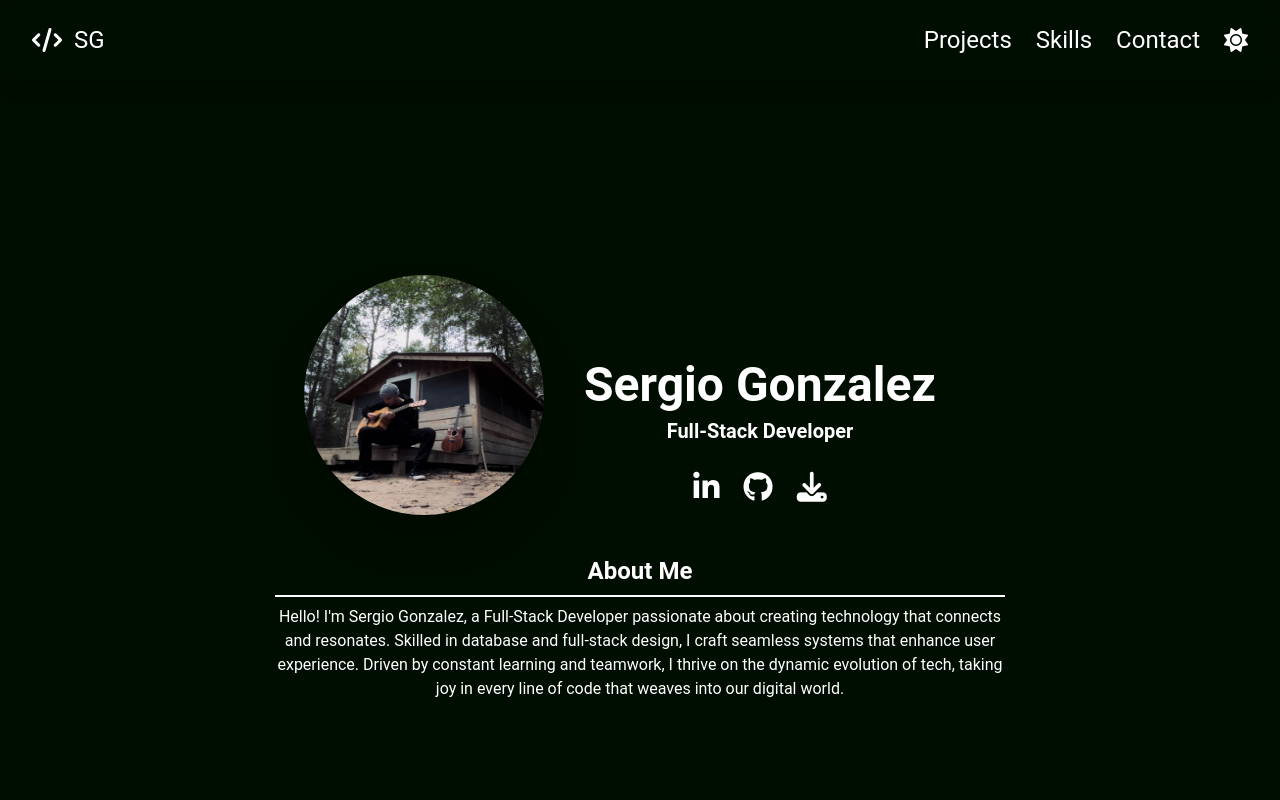
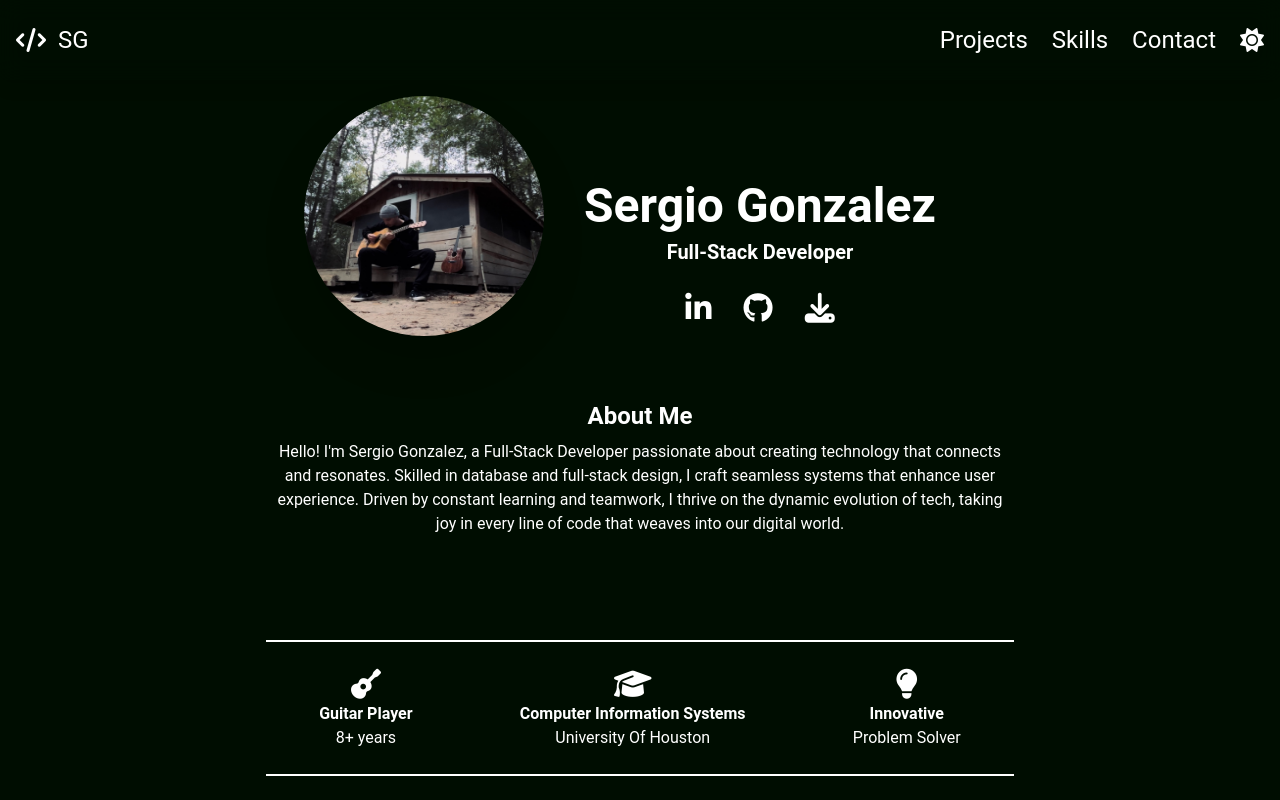
Before and after one commit to sergiogonzalezyes/Portfolio-Vue-Tailwind, a Vue app: page / in a window 1280 px wide. Shown: the top 800 px of the page. Built offline with nearby package versions, Linux system fonts and the light colour scheme.

Commit message:
added small snippets of more info about myself with some icons for context

```diff
--- a/src/components/Home.vue
+++ b/src/components/Home.vue
@@ -9,7 +9,7 @@
                 <h2 class="text-3xl font-bold text-center mt-2 xs:text-xl">Full-Stack Developer</h2>
 
                 <!-- Social Media Links Icon buttons -->
-                <div class="flex justify-center items-center gap-6 mt-6">
+                <div class="flex justify-center items-center gap-8 mt-6">
                     <button aria-label="LinkedIn" class="transition duration-300 ease-in-out hover:scale-[1.3]">
                         <a href="https://www.linkedin.com/in/sergio-gonzalez-garcia-b5082a264/" target="_blank">
                             <i class="fa-brands fa-linkedin-in text-3xl cursor-pointer"></i>
@@ -30,15 +30,45 @@
         </div>
 
 
-        <div class="flex flex-col justify-center items-center mt-6 lg:w-3/5">
+        <div class="flex flex-col justify-center items-center my-12 lg:w-3/5">
             <h5 class="text-2xl font-bold">About Me</h5>
             <!-- line break -->
-            <div class="w-full h-0.5 bg-white mt-2 mb-2"></div>
-            <p class="text-center">Hello! I'm Sergio Gonzalez, a Full-Stack Developer passionate about creating technology that connects and resonates.
+            <!-- <div class="w-full h-0.5 bg-white mt-4 mb-2"></div> -->
+            <p class="text-center my-2">Hello! I'm Sergio Gonzalez, a Full-Stack Developer passionate about creating technology that connects and resonates.
              Skilled in database and full-stack design, I craft seamless systems that enhance user experience. Driven by constant learning and teamwork,
               I thrive on the dynamic evolution of tech, taking joy in every line of code that weaves into our digital world.
             </p>
         </div>
+
+        <div class="lg:flex lg:flex-row w-full lg:items-center lg:justify-center my-10">
+            <div class="flex flex-col justify-center items-center lg:w-3/5">
+                <div class="w-full sm:w-full h-0.5 bg-white mt-2 mb-2"></div>
+                <div class="flex w-full justify-around my-4">
+
+                    <div class="flex flex-col justify-center items-center">
+                        <i class="fa-solid fa-guitar text-3xl cursor-pointer"></i>
+                        <p class="text-center font-bold text-">Guitar Player</p>
+                        <p class="text-center">8+ years</p>
+                    </div>
+                    <div class="flex flex-col justify-center items-center">
+                        <i class="fa-solid fa-graduation-cap text-3xl cursor-pointer"></i>
+                        <p class="flex md:flex-col text-center font-bold ">Computer Information Systems</p>
+                        <div class="flex justify-center items-center flex-col lg:flex-row md:flex-row">
+                            <p class="flex text-center">University Of</p>
+                            <p class="flex text-center">&nbsp;Houston</p>
+                        </div>
+                    </div>
+                    <div class="flex flex-col justify-center items-center">
+                        <i class="fa-solid fa-lightbulb text-3xl cursor-pointer"></i>
+                        <p class="text-center font-bold">Innovative</p>
+                        <p class="text-center">Problem Solver</p>
+                    </div>
+
+                </div>
+                <div class="w-full h-0.5 bg-white mt-2 mb-2"></div>
+            </div>
+        </div>
+
     </div>
 </template>
 
--- a/src/views/HomeView.vue
+++ b/src/views/HomeView.vue
@@ -1,5 +1,5 @@
 <template>
-  <div class="flex flex-col container h-[50rem] justify-center items-center">
+  <div class="flex flex-col container justify-center items-center w-full">
     <Home />
   </div>
 </template>
--- a/tailwind.config.js
+++ b/tailwind.config.js
@@ -20,7 +20,7 @@ export default {
       Roboto: ["Roboto", "sans-serif"],
     },
     container: {
-      padding: "2rem",
+      padding: "1rem",
       center: true,
     },
     screens: {
```
